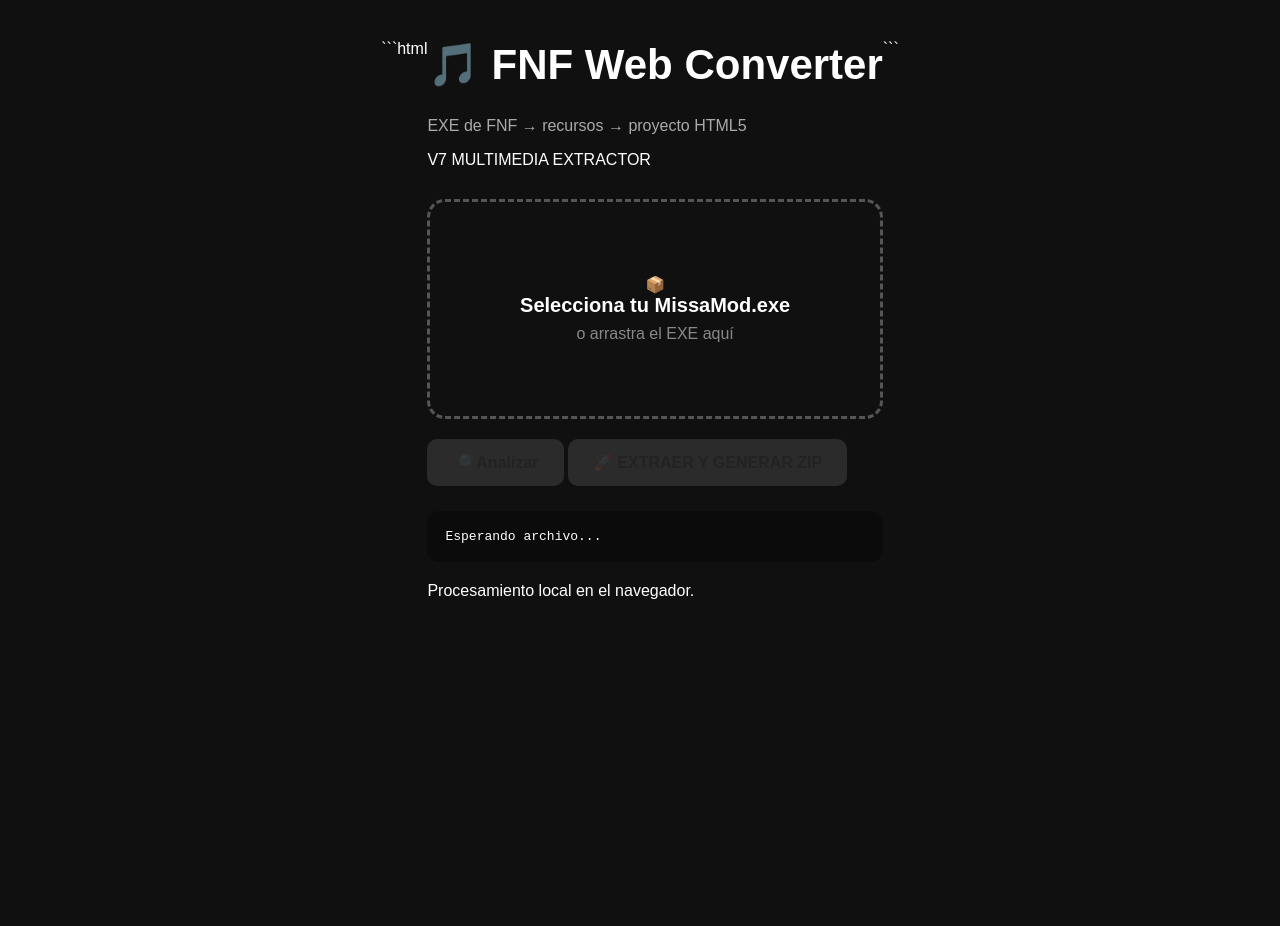
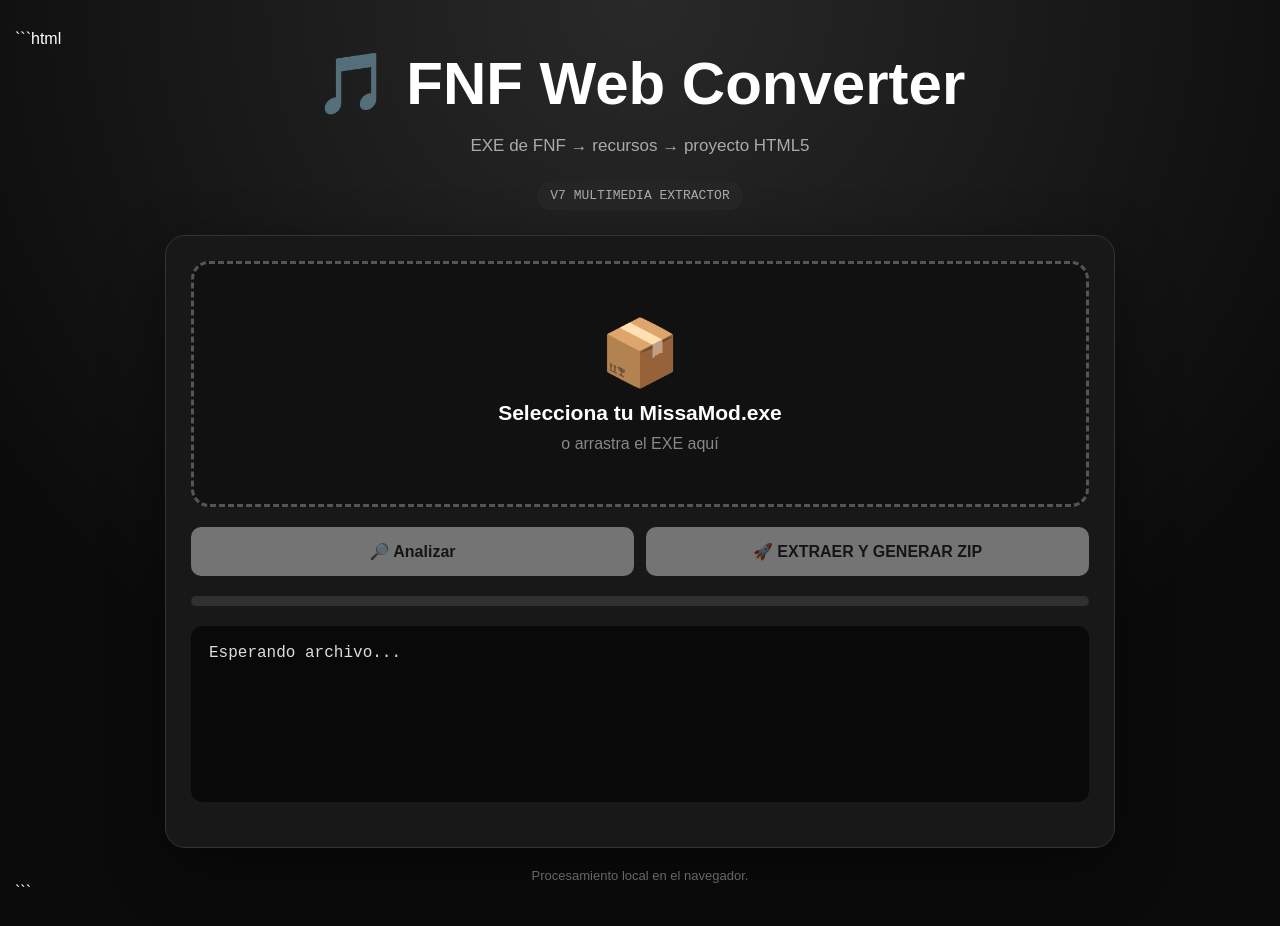
Before and after one commit to mariojr1317/Missa-Mod-V3-in-web, a plain HTML site: page index.html in a window 1280 px wide. Before the commit the page ends 800 px from the top, so only its background shows below. Drawn offline with Linux system fonts and the light colour scheme.

Commit message:
Refactor CSS styles for improved layout and design

````diff
--- a/style.css
+++ b/style.css
@@ -1,3 +1,4 @@
+```css
 * {
     box-sizing: border-box;
 }
@@ -8,83 +9,126 @@
     padding: 0;
 
     min-height: 100%;
-
-    font-family: Arial, sans-serif;
-
-    background: #101010;
-    color: white;
 }
 
 body {
-    display: flex;
-    justify-content: center;
+    min-height: 100vh;
 
-    padding: 40px 20px;
+    padding: 30px 15px;
+
+    background:
+        radial-gradient(
+            circle at top,
+            #292929,
+            #0b0b0b 70%
+        );
+
+    color: white;
+
+    font-family:
+        Arial,
+        Helvetica,
+        sans-serif;
 }
 
-.container {
+.app {
     width: 100%;
-    max-width: 850px;
+    max-width: 950px;
+
+    margin: auto;
+}
+
+header {
+    text-align: center;
+}
+
+header h1 {
+    margin: 0;
+
+    font-size:
+        clamp(34px, 7vw, 60px);
+}
+
+header p {
+    color: #aaa;
+
+    font-size: 17px;
+}
+
+.version {
+    display: inline-block;
+
+    margin-top: 8px;
+
+    padding: 7px 13px;
+
+    border-radius: 999px;
+
+    background: #252525;
+
+    color: #aaa;
+
+    font-family: monospace;
+}
+
+.card {
+    margin-top: 25px;
+
+    padding: 25px;
 
     background: #181818;
 
     border: 1px solid #333;
+
     border-radius: 20px;
 
-    padding: 35px;
-
     box-shadow:
-        0 20px 60px rgba(0, 0, 0, 0.4);
-}
-
-h1 {
-    margin-top: 0;
-
-    font-size: 42px;
-}
-
-p {
-    color: #aaa;
+        0 20px 60px
+        rgba(0,0,0,.45);
 }
 
 .drop-zone {
+    min-height: 240px;
+
     display: flex;
+    flex-direction: column;
 
-    flex-direction: column;
     align-items: center;
     justify-content: center;
 
-    min-height: 220px;
-
-    margin-top: 30px;
+    gap: 10px;
 
     border: 3px dashed #555;
+
     border-radius: 18px;
+
+    background: #111;
 
     cursor: pointer;
 
     transition:
-        background 0.2s,
-        border-color 0.2s;
+        .2s;
 }
 
 .drop-zone:hover,
 .drop-zone.dragging {
     background: #222;
+
     border-color: white;
+
+    transform:
+        scale(1.01);
 }
 
-.drop-zone .big {
-    font-size: 60px;
-    margin-bottom: 15px;
+.drop-icon {
+    font-size: 65px;
 }
 
 .drop-zone strong {
-    font-size: 20px;
+    font-size: 21px;
 }
 
-.drop-zone span:not(.big) {
-    margin-top: 8px;
+.drop-zone span {
     color: #888;
 }
 
@@ -92,65 +136,147 @@
     display: none;
 }
 
+.buttons {
+    display: flex;
+
+    flex-wrap: wrap;
+
+    gap: 12px;
+
+    margin-top: 20px;
+}
+
 button {
-    margin-top: 20px;
+    flex: 1;
 
-    padding: 14px 25px;
+    min-width: 220px;
+
+    padding: 15px;
 
     border: 0;
+
     border-radius: 10px;
 
+    background: white;
+
+    color: #111;
+
     font-size: 16px;
+
     font-weight: bold;
 
     cursor: pointer;
 }
 
-#convertButton {
-    margin-left: 10px;
-}
+button:disabled {
+    opacity: .4;
 
-button:disabled {
-    opacity: 0.4;
     cursor: not-allowed;
 }
 
+.progress {
+    width: 100%;
+
+    height: 10px;
+
+    margin-top: 20px;
+
+    overflow: hidden;
+
+    border-radius: 999px;
+
+    background: #303030;
+}
+
+#progressBar {
+    height: 100%;
+
+    width: 0%;
+
+    background: white;
+
+    transition:
+        width .15s;
+}
+
 #status {
-    margin-top: 25px;
+    min-height: 140px;
+
+    margin-top: 20px;
 
     padding: 18px;
 
-    background: #0b0b0b;
+    border-radius: 12px;
 
-    border-radius: 12px;
+    background: #090909;
+
+    color: #ddd;
 
     white-space: pre-wrap;
 
-    font-family: monospace;
+    overflow-wrap: anywhere;
+
+    font-family:
+        "Courier New",
+        monospace;
 }
 
 #results {
+    display: grid;
+
+    grid-template-columns:
+        repeat(
+            auto-fit,
+            minmax(210px, 1fr)
+        );
+
+    gap: 12px;
+
     margin-top: 20px;
 }
 
 .result {
-    padding: 15px;
+    padding: 16px;
 
-    margin-top: 10px;
+    border-radius: 12px;
 
     background: #222;
 
-    border-radius: 10px;
+    border-left:
+        4px solid #777;
 }
 
-.good {
-    border-left: 4px solid #4caf50;
+.result.good {
+    border-left-color:
+        #4caf50;
 }
 
-.warn {
-    border-left: 4px solid #ff9800;
+.result.warn {
+    border-left-color:
+        #ff9800;
 }
 
-.bad {
-    border-left: 4px solid #f44336;
+.result-title {
+    font-weight: bold;
+
+    margin-bottom: 8px;
 }
+
+.result-value {
+    color: #bbb;
+
+    font-family: monospace;
+
+    white-space: pre-wrap;
+}
+
+footer {
+    margin-top: 20px;
+
+    color: #666;
+
+    text-align: center;
+
+    font-size: 13px;
+}
+```
````
